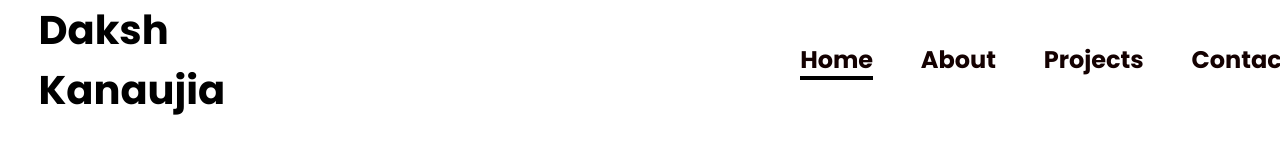
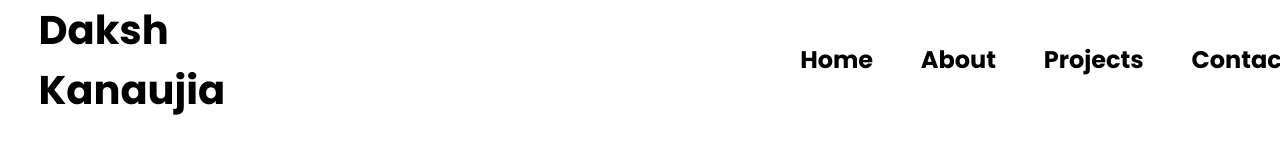
Before and after one commit to dakshkanaujia/portfolio, a React (Vite) app: page / in a window 1280 px wide. Shown: the top 160 px of the page. Built offline with nearby package versions, Linux system fonts and the light colour scheme.

Commit message:
nav bar active

```diff
--- a/src/Components/Navbar/Navbar.css
+++ b/src/Components/Navbar/Navbar.css
@@ -15,7 +15,7 @@
 .nav-item a {
     font-size: 1.5em;
     font-weight: bold;
-    color: rgb(20, 1, 1);
+    /* color: rgb(20, 1, 1); */
     text-decoration: none;
     position: relative;
 }
--- a/src/Components/Navbar/Navbar.jsx
+++ b/src/Components/Navbar/Navbar.jsx
@@ -12,10 +12,10 @@ function Navbar({font, textColor}) {
           <div className="name poppins">Daksh Kanaujia</div>
           <nav>
               <ul className='navbar'>
-                  <li className={`nav-item text-${textColor} ${font} home `}><NavLink     className={({isActive}) => isActive ? "border-b-3" : ""} to = '/'>Home</NavLink></li>
-                  <li className={`nav-item text-${textColor} ${font} about`}><NavLink     className={({isActive}) => isActive ? "border-b-3" : ""} to = '/about'>About</NavLink></li>
-                  <li className={`nav-item text-${textColor} ${font} projects`}><NavLink  className={({isActive}) => isActive ? "border-b-3" : ""} to = '/projects'>Projects</NavLink></li>
-                  <li className={`nav-item text-${textColor} ${font} contact`}><NavLink   className={({isActive}) => isActive ? "border-b-3" : ""} to = '/contact'>Contact</NavLink></li>
+                  <li className={`nav-item  ${font} home `}><NavLink     className={({isActive}) => isActive ? "text-blue-600" : ""} to = '/'>Home</NavLink></li>
+                  <li className={`nav-item  ${font} about`}><NavLink     className={({isActive}) => isActive ? "text-blue-600" : ""} to = '/about'>About</NavLink></li>
+                  <li className={`nav-item  ${font} projects`}><NavLink  className={({isActive}) => isActive ? "text-blue-600" : ""} to = '/projects'>Projects</NavLink></li>
+                  <li className={`nav-item  ${font} contact`}><NavLink   className={({isActive}) => isActive ? "text-blue-600" : ""} to = '/contact'>Contact</NavLink></li>
               </ul>
           </nav>
         </div>
```
